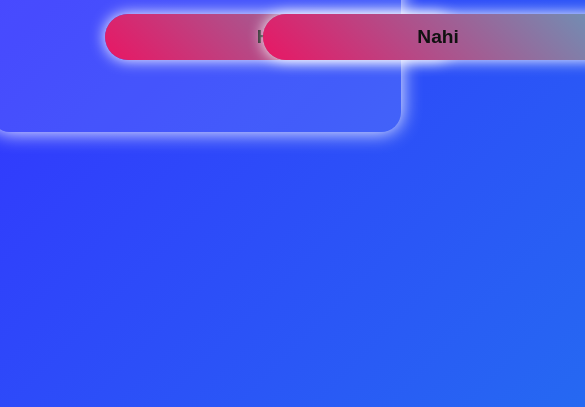
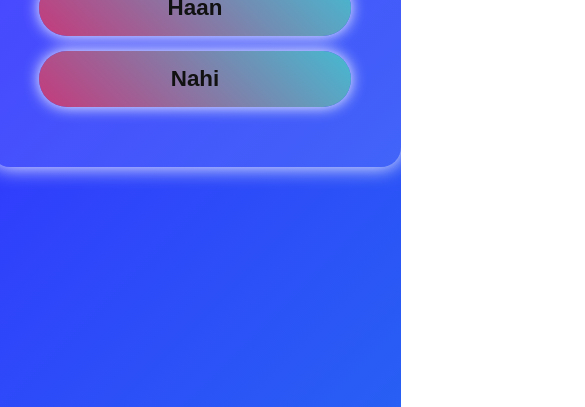
Before and after one commit to swayamag2004/Birthday, a plain HTML site: page index.html in a window 390 px wide. Shown: the part 493-900 px from the top of the page, 585 px wide, since content can reach past the window. Drawn offline with Linux system fonts and the light colour scheme.

Commit message:
Update index.html

```diff
--- a/index.html
+++ b/index.html
@@ -112,6 +112,7 @@
       user-select: none;
     }
 
+    /* RESPONSIVE for phones */
     @media (max-width: 600px) {
       h1 {
         font-size: 10vw;
@@ -119,17 +120,24 @@
       }
 
       #btn-container {
-        height: auto;
+        position: static !important; /* remove relative */
+        height: auto !important;
+        display: flex;
+        flex-direction: column;
+        gap: 15px;
+        align-items: center;
       }
 
       .btn {
-        position: static;
-        display: inline-block;
-        transform: none;
-        margin: 0 15px 15px;
-        font-size: 1.2em;
-        padding: 12px 25px;
-        min-width: 100%;
+        position: static !important;
+        transform: none !important;
+        width: 80vw;
+        min-width: unset !important;
+        animation: none !important;
+      }
+
+      #no-btn {
+        pointer-events: auto; /* no dodging on mobile */
       }
     }
   </style>
@@ -161,25 +169,21 @@
     }
 
     function moveButton() {
+      if(window.innerWidth <= 600) return; // disable on mobile
+
       const noBtn = document.getElementById('no-btn');
       const questionBox = document.getElementById('question');
-
-      // Because noBtn is positioned absolute inside #question which is relative,
-      // its offsetParent is #question, so we use clientWidth/clientHeight on #question
 
       const qWidth = questionBox.clientWidth;
       const qHeight = questionBox.clientHeight;
       const btnWidth = noBtn.offsetWidth;
       const btnHeight = noBtn.offsetHeight;
 
-      // Padding to keep button fully inside
       const padding = 10;
 
-      // Max left and top so button stays fully visible
       const maxX = qWidth - btnWidth - padding;
       const maxY = qHeight - btnHeight - padding;
 
-      // Random position inside bounds with padding
       const randomX = Math.random() * maxX + padding;
       const randomY = Math.random() * maxY + padding;
 
```
